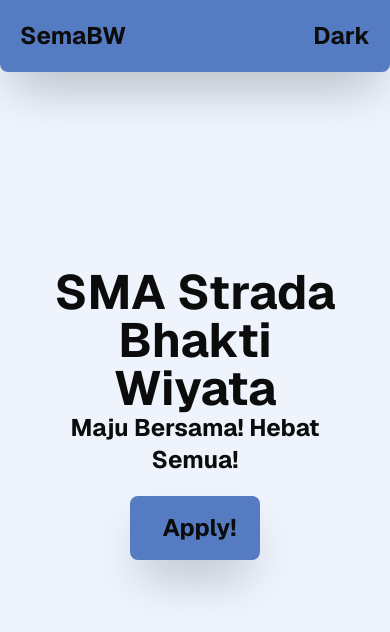
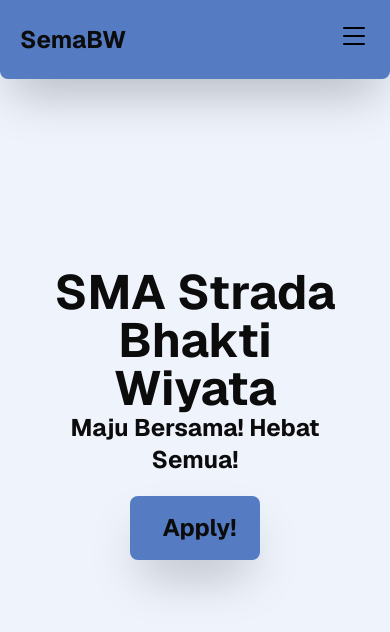
Before and after one commit to aspectxlol/bwsite, a Next.js app: page / in a window 390 px wide. Shown: the top 632 px of the page. Built offline with nearby package versions, Linux system fonts and the light colour scheme.

Commit message:
yes im at school ft. WIP Hamburger dropdown

```diff
--- a/src/components/Navbar.module.css
+++ b/src/components/Navbar.module.css
@@ -1,3 +1,3 @@
 .nav-links {
-  @apply hidden md:block text-text font-bold text-2xl hover:text-gray-800 transition-all hover:-translate-y-2;
+  @apply text-text font-bold text-2xl hover:text-gray-800 transition-all hover:-translate-y-2;
 }
--- a/src/components/Navbar.tsx
+++ b/src/components/Navbar.tsx
@@ -1,6 +1,7 @@
 import Link from "next/link";
 import NavCSS from './Navbar.module.css'
 import { useState, useEffect } from "react";
+import Hamburger from "./icons/Hamburger";
 
 export default function Navbar() {
   const [theme, setTheme] = useState('light');
@@ -21,7 +22,7 @@
           SemaBW
         </Link>
       </div>
-      <div className="flex items-center gap-4">
+      <div className="items-center gap-4 hidden md:flex ">
         <Link href="/" className={`${NavCSS['nav-links']}`}>
           Home
         </Link>
@@ -33,8 +34,11 @@
         </Link>
       </div>
       <div>
-        <button className="text-text font-bold text-2xl transition-all" onClick={toggleTheme}>
+        <button className="text-text font-bold text-2xl transition-all hidden md:block " onClick={toggleTheme}>
           {theme === 'light' ? 'Dark' : 'Light'}
+        </button>
+        <button>
+          <Hamburger className="block md:hidden" />
         </button>
       </div>
     </nav>
--- /dev/null
+++ b/src/components/icons/Hamburger.tsx
@@ -0,0 +1,9 @@
+import { type SVGProps } from "react";
+
+export default function Hamburger(props: SVGProps<SVGSVGElement>) {
+  return (
+    <svg xmlns="http://www.w3.org/2000/svg" width="32" height="32" fill="currentColor" className="bi bi-list" viewBox="0 0 16 16" {...props}>
+      <path fillRule="evenodd" d="M2.5 12a.5.5 0 0 1 .5-.5h10a.5.5 0 0 1 0 1H3a.5.5 0 0 1-.5-.5m0-4a.5.5 0 0 1 .5-.5h10a.5.5 0 0 1 0 1H3a.5.5 0 0 1-.5-.5m0-4a.5.5 0 0 1 .5-.5h10a.5.5 0 0 1 0 1H3a.5.5 0 0 1-.5-.5" />
+    </svg>
+  )
+}
```
